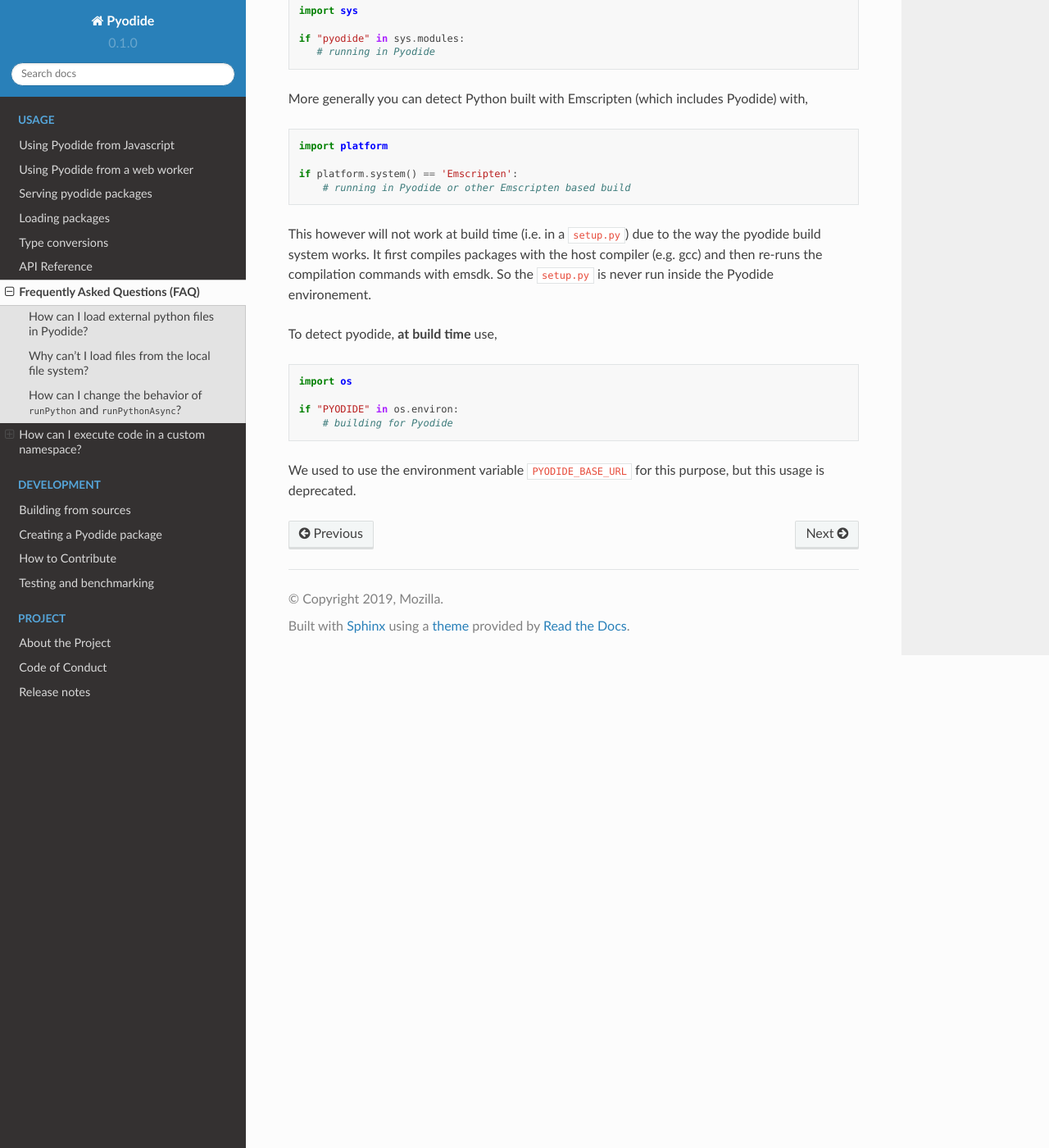
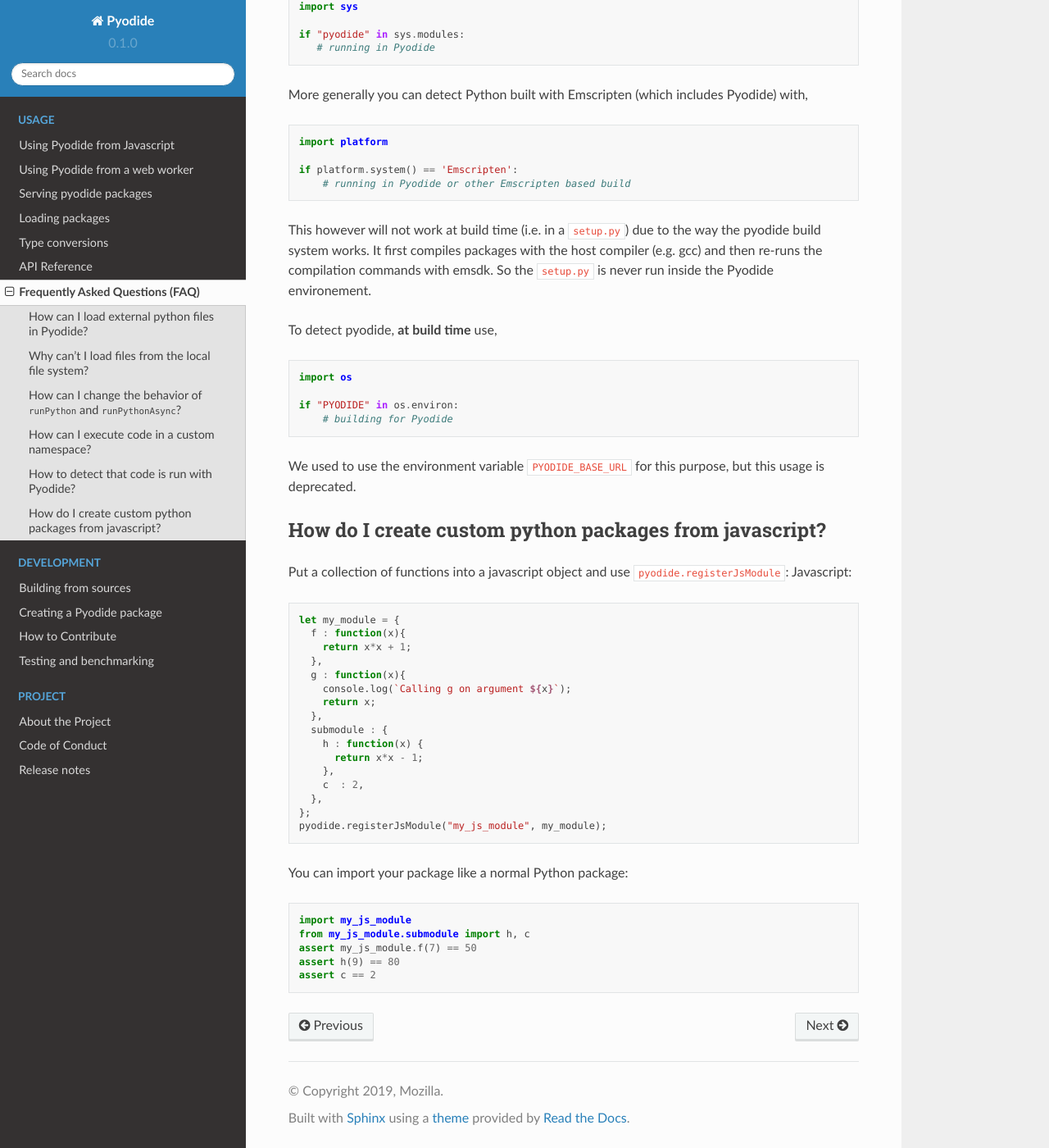
Before and after one commit to pyodide/pyodide, a Sphinx documentation site: the page built from docs/faq.md, in a window 1280 px wide and 1400 px high, scrolled down 2147 px. Shown: the whole window at 82% size. Built offline with Sphinx 7.4.7 and the Read the Docs theme 2.0.0, drawn with Linux system fonts in a browser that asks for light colours; the version number is read from the project's files by our own code.

Commit message:
Update docs

````diff
--- a/docs/faq.md
+++ b/docs/faq.md
@@ -63,7 +63,7 @@
 monkey patch `pyodide-py.find_imports` which takes `code` as an argument
 and returns a list of packages imported.
 
-# How can I execute code in a custom namespace?
+## How can I execute code in a custom namespace?
 The second argument to `eval_code` is a namespace to execute the code in.
 The namespace is a python dictionary. So you can use:
 ```javascript
@@ -116,3 +116,35 @@
 ```
 We used to use the environment variable `PYODIDE_BASE_URL` for this purpose,
 but this usage is deprecated.
+
+
+## How do I create custom python packages from javascript?
+
+Put a collection of functions into a javascript object and use `pyodide.registerJsModule`:
+Javascript:
+```javascript
+let my_module = {
+  f : function(x){
+    return x*x + 1;
+  },
+  g : function(x){
+    console.log(`Calling g on argument ${x}`);
+    return x;
+  },
+  submodule : {
+    h : function(x) {
+      return x*x - 1;
+    },
+    c  : 2,
+  },
+};
+pyodide.registerJsModule("my_js_module", my_module);
+```
+You can import your package like a normal Python package:
+```
+import my_js_module
+from my_js_module.submodule import h, c
+assert my_js_module.f(7) == 50
+assert h(9) == 80
+assert c == 2
+```
````
Also changed, not shown: docs/api_reference.md (+5 -1 lines), docs/js-api/pyodide_registerJsModule.md (added, +12 -0 lines), docs/js-api/pyodide_unregisterJsModule.md (added, +10 -0 lines), 2 other files.
